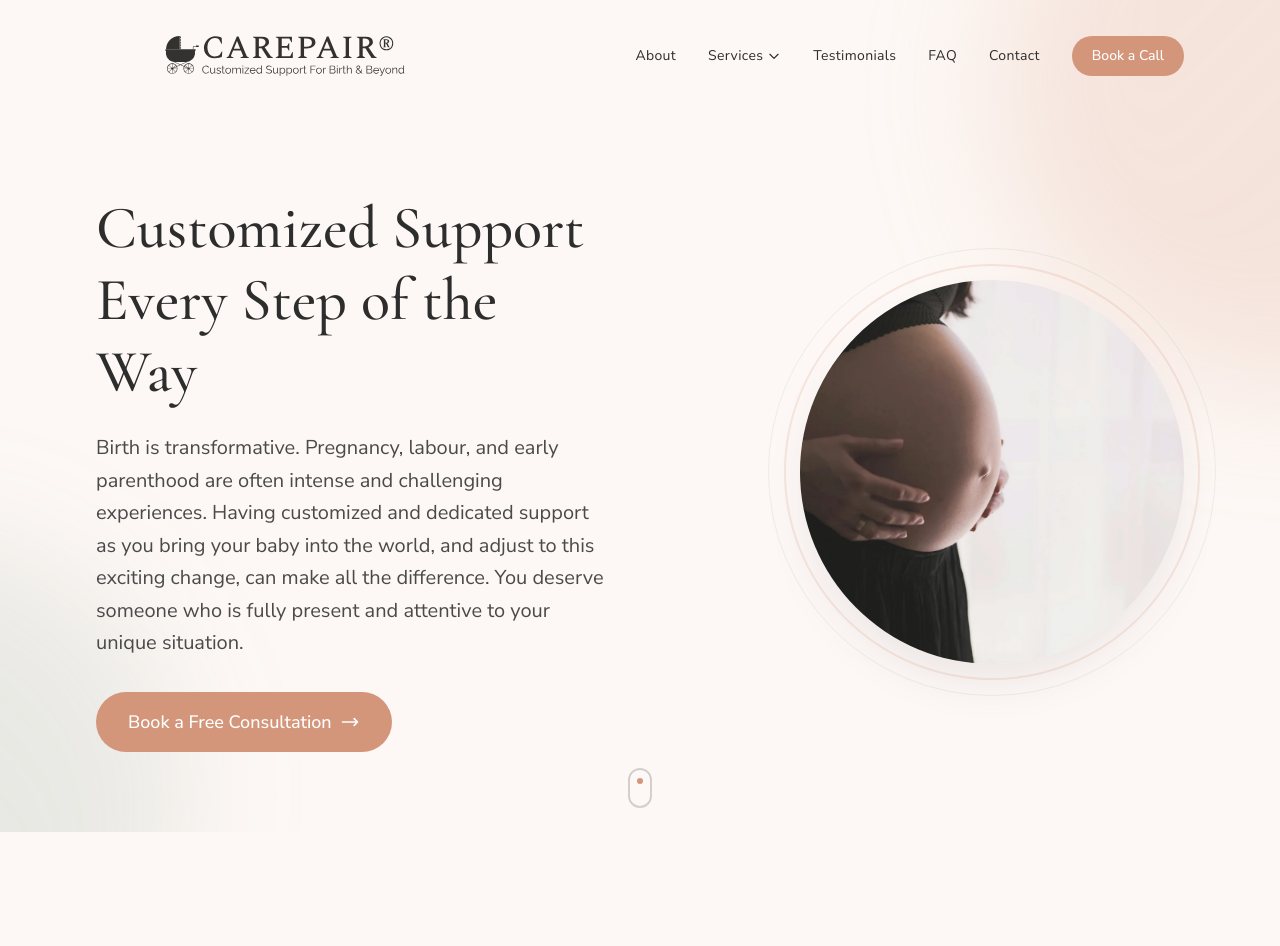
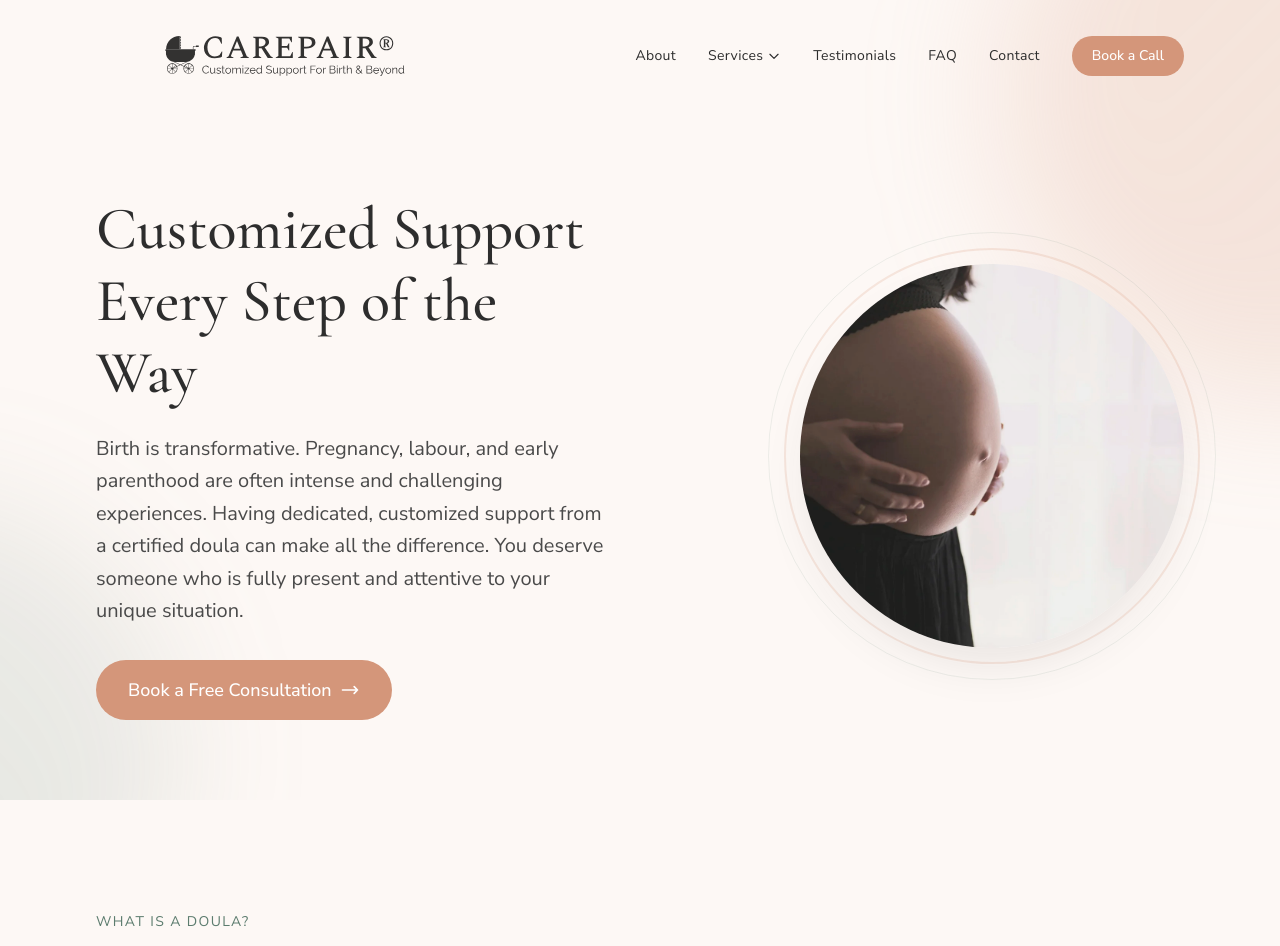
Before and after one commit to carepairdoula/carepairdoula, a React (Vite) app: page / in a window 1280 px wide. Shown: the top 946 px of the page. Built offline with nearby package versions, Linux system fonts and the light colour scheme.

Commit message:
Update Hero.jsx

```diff
--- a/src/components/Hero.jsx
+++ b/src/components/Hero.jsx
@@ -34,7 +34,7 @@ export default function Hero() {
               transition={{ duration: 0.8, delay: 0.2, ease: 'easeOut' }}
               className="text-lg sm:text-xl text-charcoal-light leading-relaxed mb-8 max-w-xl mx-auto lg:mx-0"
             >
-              Birth is transformative. Pregnancy, labour, and early parenthood are often intense and challenging experiences. Having customized and dedicated support as you bring your baby into the world, and adjust to this exciting change, can make all the difference. You deserve someone who is fully present and attentive to your unique situation.
+              Birth is transformative. Pregnancy, labour, and early parenthood are often intense and challenging experiences. Having dedicated, customized support from a certified doula can make all the difference. You deserve someone who is fully present and attentive to your unique situation.
             </motion.p>
 
             <motion.div
@@ -86,21 +86,7 @@ export default function Hero() {
         </div>
       </div>
 
-      {/* Scroll indicator */}
-      <motion.div
-        initial={{ opacity: 0 }}
-        animate={{ opacity: 1 }}
-        transition={{ duration: 1, delay: 1 }}
-        className="absolute bottom-8 left-1/2 -translate-x-1/2 hidden sm:block"
-      >
-        <motion.div
-          animate={{ y: [0, 8, 0] }}
-          transition={{ duration: 2, repeat: Infinity, ease: 'easeInOut' }}
-          className="w-6 h-10 border-2 border-charcoal/20 rounded-full flex justify-center pt-2"
-        >
-          <div className="w-1.5 h-1.5 bg-coral rounded-full" />
-        </motion.div>
-      </motion.div>
+
     </section>
   )
 }
```
